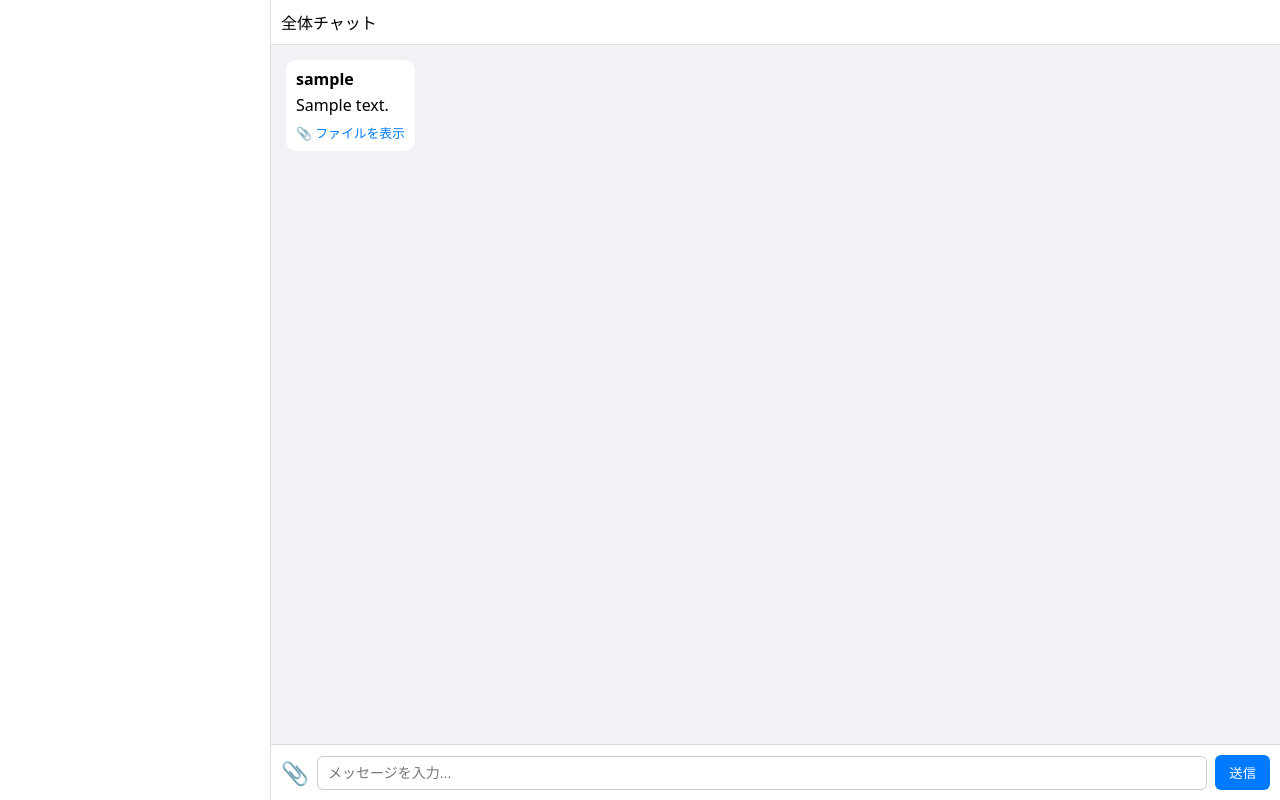
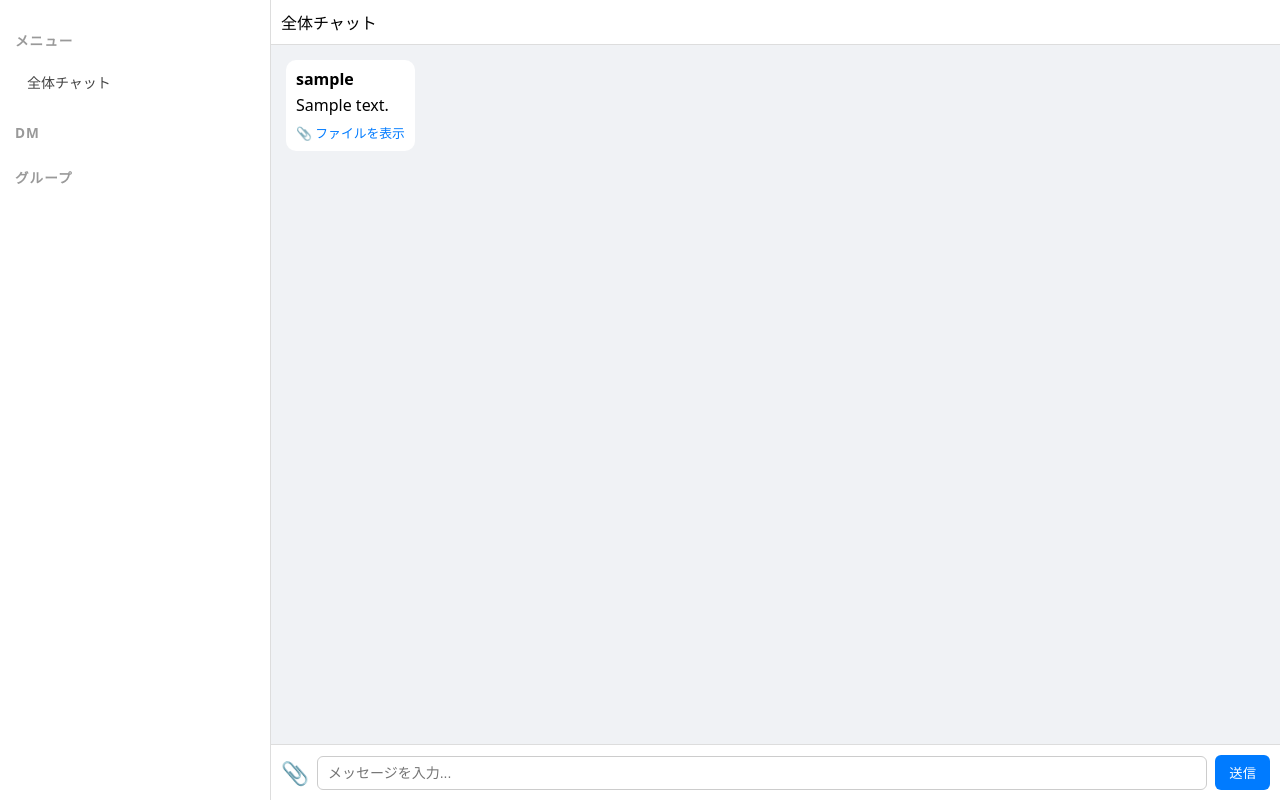
Before and after one commit to Keypom-A/ClassBoard, a Flask app: page /chat in a window 1280 px wide. Run offline with Flask 3, Linux system fonts and the light colour scheme; the visitor is signed in with stand-in values (Sample User, id 1); a database or web service that is not in the repository returns one stand-in record (values such as "Sample title"); some libraries are stand-ins or nearby versions.

Commit message:
chat.html

```diff
--- a/templates/chat.html
+++ b/templates/chat.html
@@ -206,8 +206,33 @@
 
     <!-- サイドバー -->
     <div class="sidebar">
-        {{ sidebar_html|safe }}
+        <h3>メニュー</h3>
+
+        <a class="chat-link" href="/chat">
+            全体チャット
+        </a>
+
+        <h3>DM</h3>
+        {% for user in dm_users %}
+        <a class="chat-link" href="/chat?user={{ user }}">
+            {{ user }}
+            {% if unread_dm[user] > 0 %}
+            <span class="badge-notify">{{ unread_dm[user] }}</span>
+            {% endif %}
+        </a>
+        {% endfor %}
+
+        <h3>グループ</h3>
+        {% for g in groups %}
+        <a class="chat-link" href="/chat?group={{ g }}">
+            {{ g }}
+            {% if unread_group[g] > 0 %}
+            <span class="badge-notify">{{ unread_group[g] }}</span>
+            {% endif %}
+        </a>
+        {% endfor %}
     </div>
+
 
     <!-- メインチャット -->
     <div class="main-chat">
```
